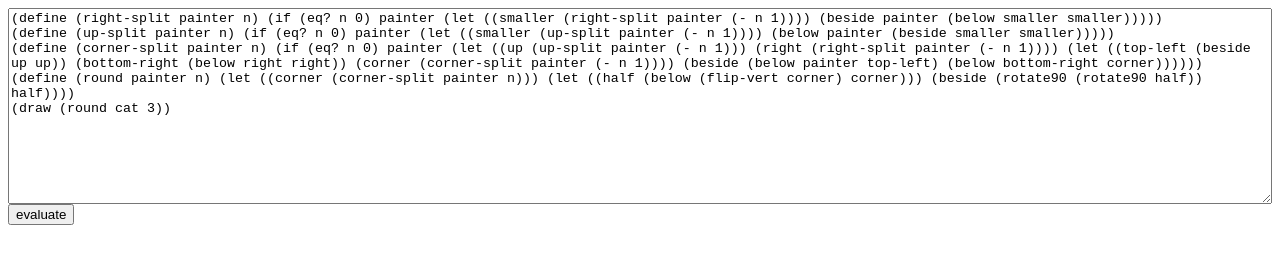
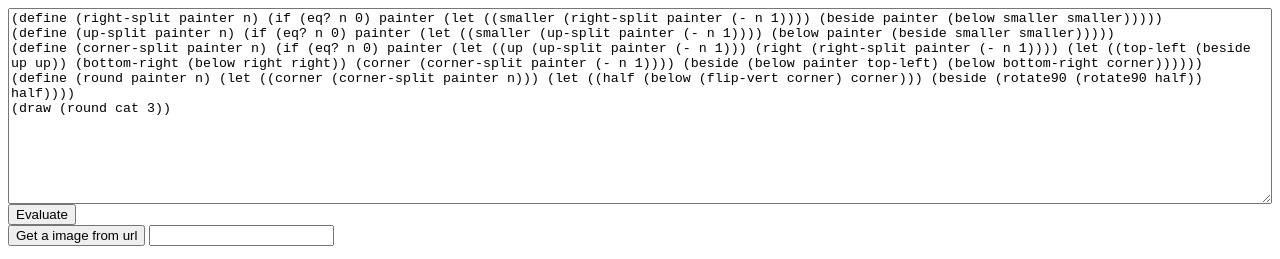
Before and after one commit to menduz/tscheme, a website: page index.html in a window 1280 px wide. Drawn offline with Linux system fonts and the light colour scheme.

Commit message:
Get Able to create a painter from url

```diff
--- a/index.html
+++ b/index.html
@@ -15,7 +15,9 @@
 (define (round painter n) (let ((corner (corner-split painter n))) (let ((half (below (flip-vert corner) corner))) (beside (rotate90 (rotate90 half)) half))))
 (draw (round cat 3))
         </textarea><br>
-        <input type="button" onclick="run(document.getElementById('input').value)" value="evaluate" />
+        <input type="button" onclick="run(document.getElementById('input').value)" value="Evaluate" /><br>
+        <input type="button" onclick="create_painter(document.getElementById('get_url').value)" value="Get a image from url" />
+        <input type="url" id="get_url" value="" placeholder="">
     </form>
 
     <div id="main"></div>
@@ -36,7 +38,11 @@
             res += s.evaluate(global);
             res += '\n';
         }
-        document.getElementById("main").innerText=res;
+        document.getElementById("main").innerText= res;
+    }
+
+    create_painter = function(s) {
+        document.getElementById("from_url").src= s;
     }
     </script>
   </body>
```
